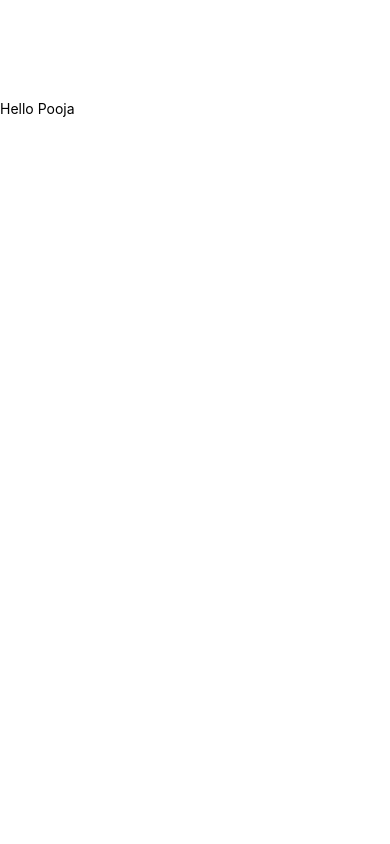
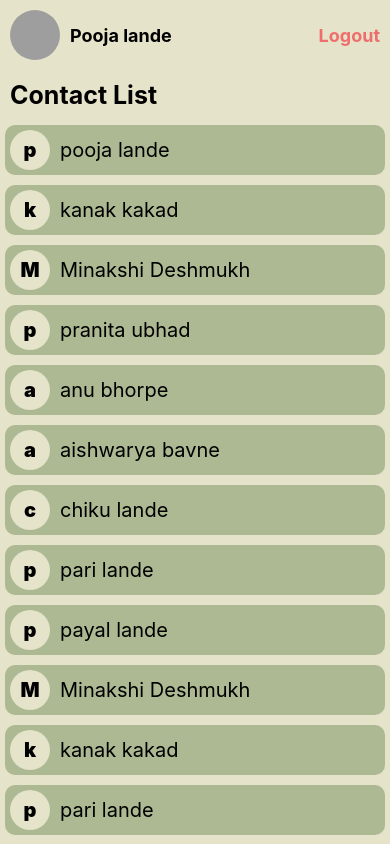
Before and after one commit to Poojalande/ChatAPP, a React Native app: screen /Home in a window 390 px wide. Built offline with nearby package versions, Linux system fonts and the light colour scheme; grey boxes are pictures that could not be loaded.

Commit message:
home screen design

```diff
--- a/App.js
+++ b/App.js
@@ -1,17 +1,14 @@
 import React, {useEffect} from 'react';
 import {Text, View} from 'react-native';
-
+import Home from './src/screens/Home';
 import SplashScreen from 'react-native-splash-screen';
+import MainScreen from './src/navigations/index';
 
 const App = () => {
   useEffect(() => {
     SplashScreen.hide();
   }, []);
-  return (
-    <View>
-      <Text style={{marginTop: 100, color: 'black'}}>Hello Pooja</Text>
-    </View>
-  );
+  return <MainScreen />;
 };
 
 export default App;
--- a/package.json
+++ b/package.json
@@ -10,8 +10,13 @@
     "lint": "eslint ."
   },
   "dependencies": {
+    "@react-navigation/native": "^6.0.8",
+    "@react-navigation/stack": "^6.1.1",
     "react": "17.0.2",
     "react-native": "0.67.4",
+    "react-native-gesture-handler": "^2.3.2",
+    "react-native-safe-area-context": "^4.2.2",
+    "react-native-screens": "^3.13.1",
     "react-native-splash-screen": "^3.3.0"
   },
   "devDependencies": {
--- a/src/navigations/index.js
+++ b/src/navigations/index.js
@@ -0,0 +1,29 @@
+import {View, Text} from 'react-native';
+import React from 'react';
+import {NavigationContainer} from '@react-navigation/native';
+import {createStackNavigator} from '@react-navigation/stack';
+import Home from '../screens/Home';
+import Chat from '../screens/Chat';
+
+const Stack = createStackNavigator();
+
+const index = () => {
+  return (
+    <NavigationContainer>
+      <Stack.Navigator>
+        <Stack.Screen
+          name="Home"
+          component={Home}
+          options={{headerShown: false}}
+        />
+        <Stack.Screen
+          name="Chat"
+          component={Chat}
+          options={{headerShown: false}}
+        />
+      </Stack.Navigator>
+    </NavigationContainer>
+  );
+};
+
+export default index;
--- a/src/screens/Chat/index.js
+++ b/src/screens/Chat/index.js
@@ -0,0 +1,36 @@
+import {View, Text, Image, TextInput, TouchableOpacity} from 'react-native';
+import React from 'react';
+
+const index = ({route, navigation}) => {
+  console.log('r........', route);
+  return (
+    <View>
+      <View
+        style={{
+          backgroundColor: 'white',
+          paddingVertical: 10,
+          paddingHorizontal: 10,
+          flexDirection: 'row',
+          alignItems: 'center',
+        }}>
+        <TouchableOpacity onPress={() => navigation.goBack()}>
+          <Image
+            style={{width: 30, height: 30, marginRight: 5}}
+            source={require('../../assets/images/left-arrow-personal.png')}
+          />
+        </TouchableOpacity>
+        <Text style={{color: 'black', fontWeight: 'bold'}}>
+          {route.params.name}
+        </Text>
+      </View>
+      <View style={{paddingHorizontal: 10}}>
+        <Image />
+        <View style={{backgroundColor: '#C1A3A3', width: 200}}>
+          <TextInput style={{color: 'white'}} placeholder="hello pooja" />
+        </View>
+      </View>
+    </View>
+  );
+};
+
+export default index;
--- a/src/screens/Home/index.js
+++ b/src/screens/Home/index.js
@@ -0,0 +1,123 @@
+import {
+  View,
+  Text,
+  StyleSheet,
+  FlatList,
+  TouchableOpacity,
+  Image,
+} from 'react-native';
+import React from 'react';
+
+const index = ({navigation}) => {
+  const Data = [
+    {id: 1, name: 'pooja lande'},
+    {id: 2, name: 'kanak kakad'},
+    {id: 3, name: 'Minakshi Deshmukh'},
+    {id: 4, name: 'pranita ubhad'},
+    {id: 5, name: 'anu bhorpe'},
+    {id: 6, name: 'aishwarya bavne'},
+    {id: 7, name: 'chiku lande'},
+    {id: 8, name: 'pari lande'},
+    {id: 9, name: 'payal lande'},
+    {id: 3, name: 'Minakshi Deshmukh'},
+    {id: 2, name: 'kanak kakad'},
+    {id: 8, name: 'pari lande'},
+  ];
+
+  return (
+    <View style={styles.container}>
+      <View
+        style={{
+          flexDirection: 'row',
+          marginVertical: 10,
+          paddingHorizontal: 10,
+          alignItems: 'center',
+          justifyContent: 'space-between',
+        }}>
+        <View style={{flexDirection: 'row', alignItems: 'center'}}>
+          <Image
+            style={{width: 50, height: 50, borderRadius: 50, marginRight: 10}}
+            source={{
+              uri: 'https://encrypted-tbn0.gstatic.com/images?q=tbn:ANd9GcSkqqq3hB65nUNOn79Pa676ooImAqXWBb93jA&usqp=CAU',
+            }}
+          />
+          <Text style={{fontSize: 18, color: 'black', fontWeight: 'bold'}}>
+            Pooja lande
+          </Text>
+        </View>
+        <Text style={{fontSize: 18, color: '#EF6D6D', fontWeight: 'bold'}}>
+          Logout
+        </Text>
+      </View>
+      <View style={styles.titleView}>
+        <Text style={styles.titleColor}>Contact List</Text>
+      </View>
+
+      <FlatList
+        showsVerticalScrollIndicator={false}
+        bounces={false}
+        data={Data}
+        renderItem={({item}) => {
+          return (
+            <TouchableOpacity
+              onPress={() => navigation.navigate('Chat', {name: item.name})}
+              style={styles.contactView}>
+              <View style={styles.leftView}>
+                <Text style={styles.leftText}>{item.name.slice(0, 1)}</Text>
+              </View>
+              <View>
+                <Text style={styles.nameText}>{item.name}</Text>
+              </View>
+            </TouchableOpacity>
+          );
+        }}
+      />
+    </View>
+  );
+};
+const styles = StyleSheet.create({
+  container: {
+    backgroundColor: '#E5E3C9',
+
+    flex: 1,
+    // justifyContent: 'center',
+    // alignItems: 'center',
+  },
+  titleView: {
+    paddingHorizontal: 10,
+  },
+  titleColor: {
+    color: 'black',
+    fontSize: 25,
+    fontWeight: 'bold',
+    marginVertical: 10,
+  },
+  contactView: {
+    backgroundColor: '#ACB992',
+    marginHorizontal: 5,
+    flexDirection: 'row',
+    alignItems: 'center',
+    marginVertical: 5,
+    borderRadius: 10,
+    paddingHorizontal: 5,
+  },
+  leftView: {
+    width: 40,
+    height: 40,
+    borderRadius: 50,
+    alignItems: 'center',
+    justifyContent: 'center',
+    backgroundColor: '#E5E3C9',
+    marginVertical: 5,
+    marginRight: 10,
+  },
+  leftText: {
+    fontWeight: '900',
+    fontSize: 20,
+  },
+  nameText: {
+    fontSize: 20,
+    color: 'black',
+  },
+});
+export default index;
```
Also changed, not shown: src/assets/images/left-arrow-personal.png (added), 2 other files (tests, documents, lock files or other folders).
